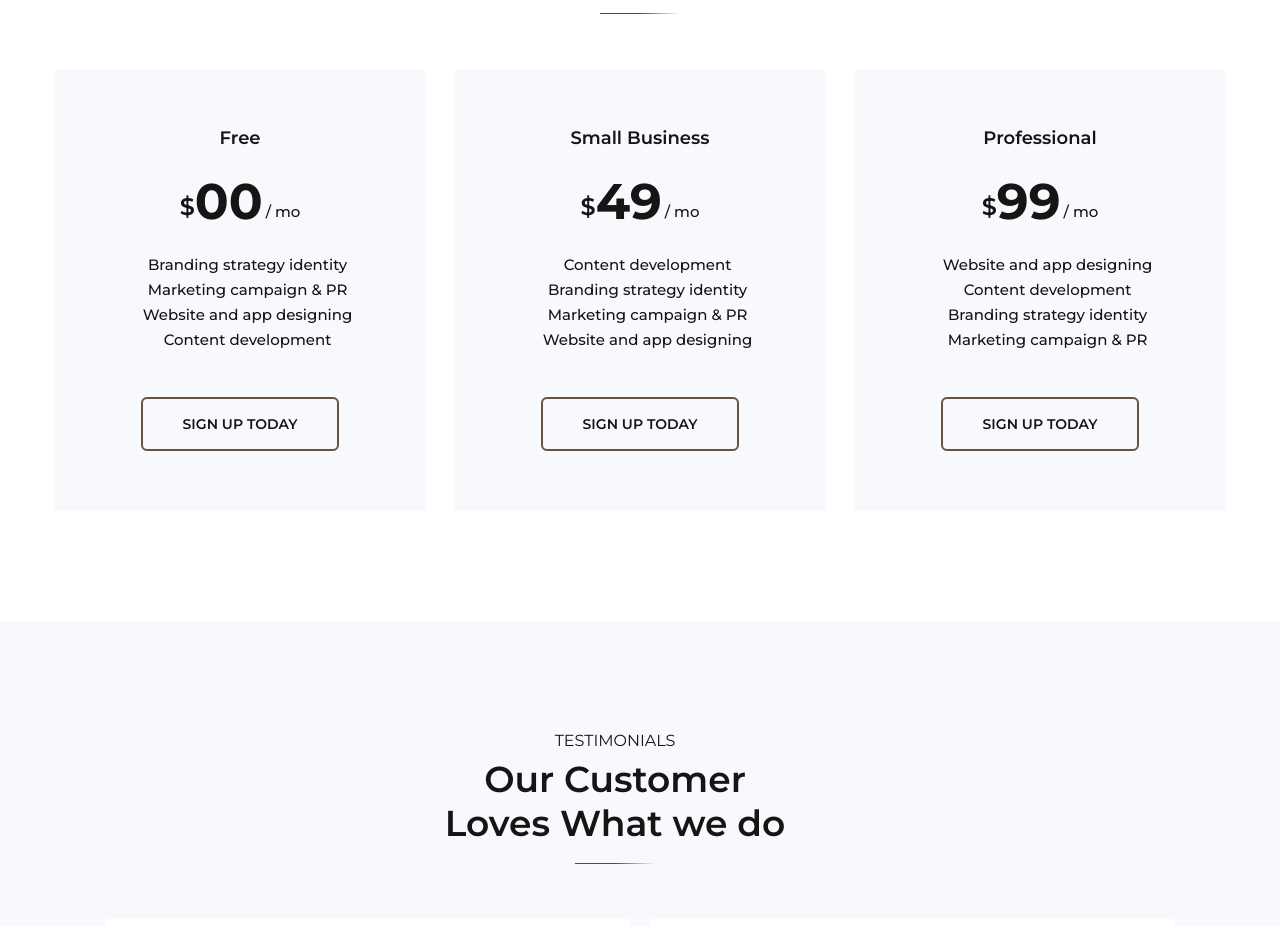
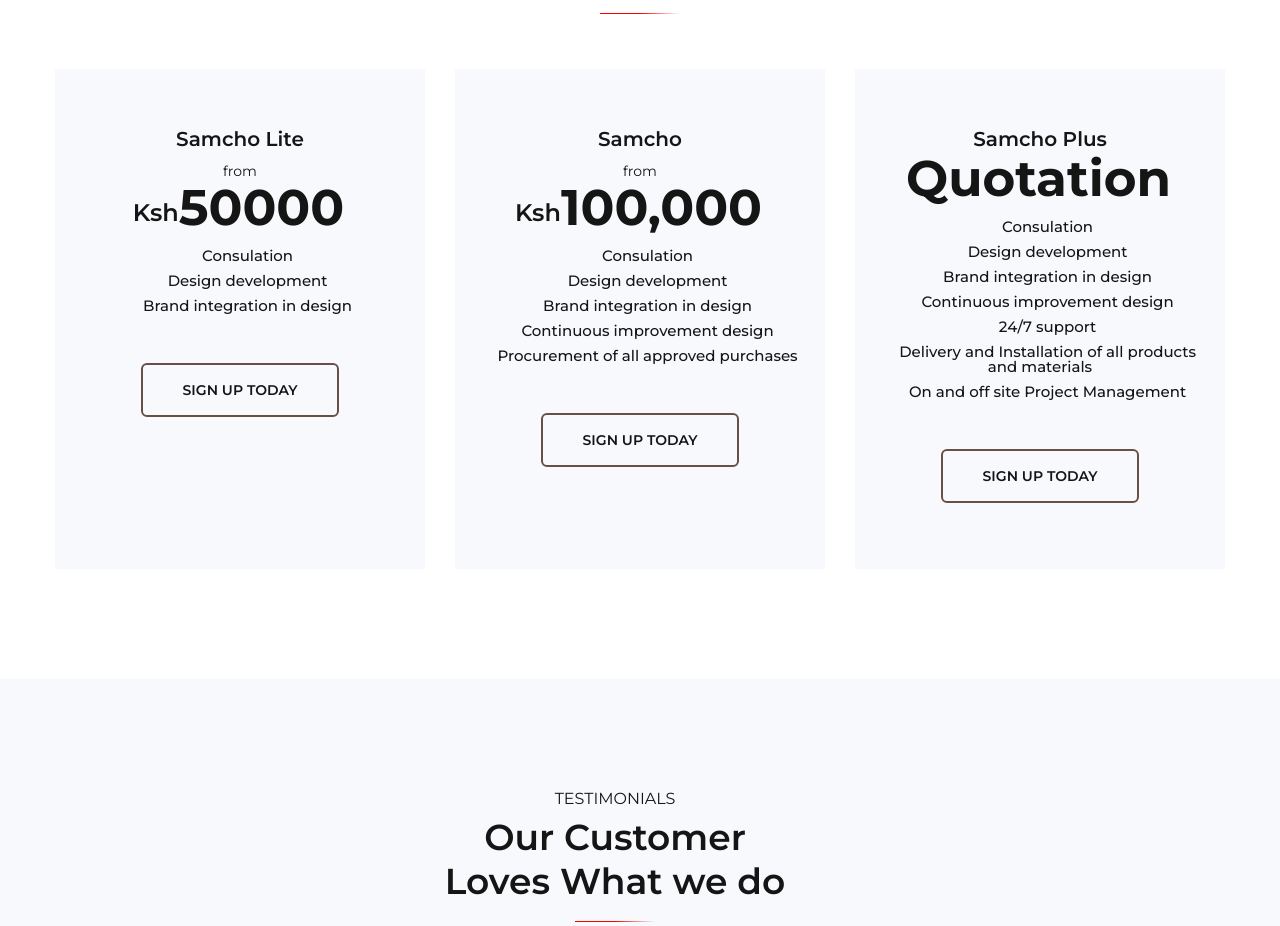
Before and after one commit to brandynbrandz/samteriors-designs, a React (Create React App) app in the folder frontend/: page /services in a window 1280 px wide. Shown: the part 2280-3206 px from the top of the page. Built offline with nearby package versions, Linux system fonts and the light colour scheme; some icons are missing.

Commit message:
pricing table and team slider fix

```diff
--- a/frontend/public/assets/scss/sections/_pricing.scss
+++ b/frontend/public/assets/scss/sections/_pricing.scss
@@ -24,7 +24,7 @@
 
         &:before {
           background-color: $brandColor;
-          content: '';
+          content: "";
           position: absolute;
           left: -100%;
           top: 0;
@@ -49,14 +49,26 @@
 .pricing-plan-item {
   text-align: center;
   background-color: $offWhite;
+
   padding: 60px 25px;
   transition: 0.3s;
   margin-top: 30px;
 
+  @media #{$md-device,$lg-device,$xl-device,$xlmax-device} {
+    height: 500px;
+  }
+
+  .plan-from {
+    margin-top: 15px;
+    margin-bottom: -10px;
+    font-size: 14px;
+    line-height: 1;
+  }
+
   .plan-name {
     font-weight: 600;
     margin-bottom: 0;
-    font-size: 18px;
+    font-size: 20px;
     line-height: 1;
   }
 
@@ -64,10 +76,10 @@
     display: flex;
     align-items: flex-end;
     justify-content: center;
-    margin: 30px 0;
+    margin: 15px 0;
 
     @media #{$sm-device} {
-      margin: 15px 0;
+      margin: 20px 0;
     }
 
     .dollar {
@@ -87,11 +99,11 @@
       font-weight: 500;
     }
 
-    .dollar, .price-type {
+    .dollar,
+    .price-type {
       margin-bottom: 8px;
       display: block;
     }
-
   }
 
   .price-list {
@@ -104,7 +116,7 @@
       }
 
       &:before {
-        content: '\f05d ';
+        content: "\f05d ";
         font-family: $fa-icon;
         font-size: 13px;
         margin-right: 5px;
--- a/frontend/src/components/PricingTable/PricingItem.js
+++ b/frontend/src/components/PricingTable/PricingItem.js
@@ -1,30 +1,40 @@
-import React from 'react';
+import React from "react";
 import List from "../UI/List";
-import LI from "../UI/List/Item"
+import LI from "../UI/List/Item";
 
-const PricingItem = ({cols,planName,currencyType,planPrice,subscribePlan,planFeatures}) => {
+const PricingItem = ({
+  cols,
+  planName,
+  ajdective,
+  currencyType,
+  planPrice,
+  subscribePlan,
+  planFeatures,
+}) => {
   return (
     <div className={cols}>
       <div className="pricing-plan-item">
         <div className="pricing-plan-header">
           <h6 className="plan-name">{planName}</h6>
+
+          <div className="plan-from">{ajdective}</div>
           <div className="plan-price">
-                        <span className="dollar">{currencyType}</span>
-                        <span className="price">{planPrice}</span>
-                        <span className="price-type">/ {subscribePlan}</span>
+            <span className="dollar">{currencyType} </span>{" "}
+            <span className="price"> {planPrice}</span>
+            {/* <span className="price-type">/ {subscribePlan}</span> */}
           </div>
         </div>
         <div className="pricing-plan-body">
           <List classes="price-list">
-                        {
-                            planFeatures.map((feature,indx)=>(
+            {planFeatures.map((feature, indx) => (
               <LI key={indx}>{feature}</LI>
-                            ))
-                        }
+            ))}
           </List>
         </div>
         <div className="pricing-plan-footer">
-                    <a href="/" className="btn-outline">Sign Up Today</a>
+          <a href="/" className="btn-outline">
+            Sign Up Today
+          </a>
         </div>
       </div>
     </div>
--- a/frontend/src/components/PricingTable/index.js
+++ b/frontend/src/components/PricingTable/index.js
@@ -1,4 +1,4 @@
-import React from 'react';
+import React from "react";
 import SectionTitle from "../UI/SectionTitle";
 import PricingItem from "./PricingItem";
 
@@ -18,19 +18,18 @@ const PricingTable = () => {
         </div>
 
         <div className="row mtn-30">
-                    {
-                        pricingTableData.map(pricing=>(
+          {pricingTableData.map((pricing) => (
             <PricingItem
               key={pricing.id}
               cols="col-md-6 col-lg-4"
               planName={pricing.planName}
+              ajdective={pricing.ajdective}
               currencyType={pricing.currencyType}
               planPrice={pricing.planPrice}
               subscribePlan={pricing.subscribePlan}
               planFeatures={pricing.planFeatures}
             />
-                        ))
-                    }
+          ))}
         </div>
       </div>
     </div>
--- a/frontend/src/components/Team/index.js
+++ b/frontend/src/components/Team/index.js
@@ -18,18 +18,21 @@ function Team() {
         breakpoint: 1550,
         settings: {
           slidesToShow: 3,
+          slidesToScroll: 3,
         },
       },
       {
         breakpoint: 700,
         settings: {
           slidesToShow: 2,
+          slidesToScroll: 2,
         },
       },
       {
         breakpoint: 550,
         settings: {
           slidesToShow: 1,
+          slidesToScroll: 1,
         },
       },
     ],
--- a/frontend/src/data/PricingTable/pricingTable.json
+++ b/frontend/src/data/PricingTable/pricingTable.json
@@ -1,41 +1,45 @@
 [
   {
     "id": 1,
-    "planName": "Free",
-    "currencyType": "$",
-    "planPrice": "00",
+    "planName": "Samcho Lite",
+    "ajdective": "from",
+    "currencyType": "Ksh",
+    "planPrice": "50000",
     "subscribePlan": "mo",
     "planFeatures": [
-      "Branding strategy identity",
-      "Marketing campaign & PR",
-      "Website and app designing",
-      "Content development"
+      "Consulation",
+      "Design development",
+      "Brand integration in design"
     ]
   },
   {
     "id": 2,
-    "planName": "Small Business",
-    "currencyType": "$",
-    "planPrice": "49",
+    "planName": "Samcho",
+    "ajdective": "from",
+    "currencyType": "Ksh",
+    "planPrice": "100,000",
     "subscribePlan": "mo",
     "planFeatures": [
-      "Content development",
-      "Branding strategy identity",
-      "Marketing campaign & PR",
-      "Website and app designing"
+      "Consulation",
+      "Design development",
+      "Brand integration in design",
+      "Continuous improvement design",
+      "Procurement of all approved purchases"
     ]
   },
   {
     "id": 3,
-    "planName": "Professional",
-    "currencyType": "$",
-    "planPrice": "99",
+    "planName": "Samcho Plus",
+    "planPrice": "Quotation",
     "subscribePlan": "mo",
     "planFeatures": [
-      "Website and app designing",
-      "Content development",
-      "Branding strategy identity",
-      "Marketing campaign & PR"
+      "Consulation",
+      "Design development",
+      "Brand integration in design",
+      "Continuous improvement design",
+      "24/7 support",
+      "Delivery and Installation of all products and materials",
+      "On and off site Project Management"
     ]
   }
 ]
```
Also changed, not shown: frontend/public/assets/img/logo-dark.svg, frontend/public/assets/img/logo.svg. Lines whose indentation alone changed are shown as unchanged.
